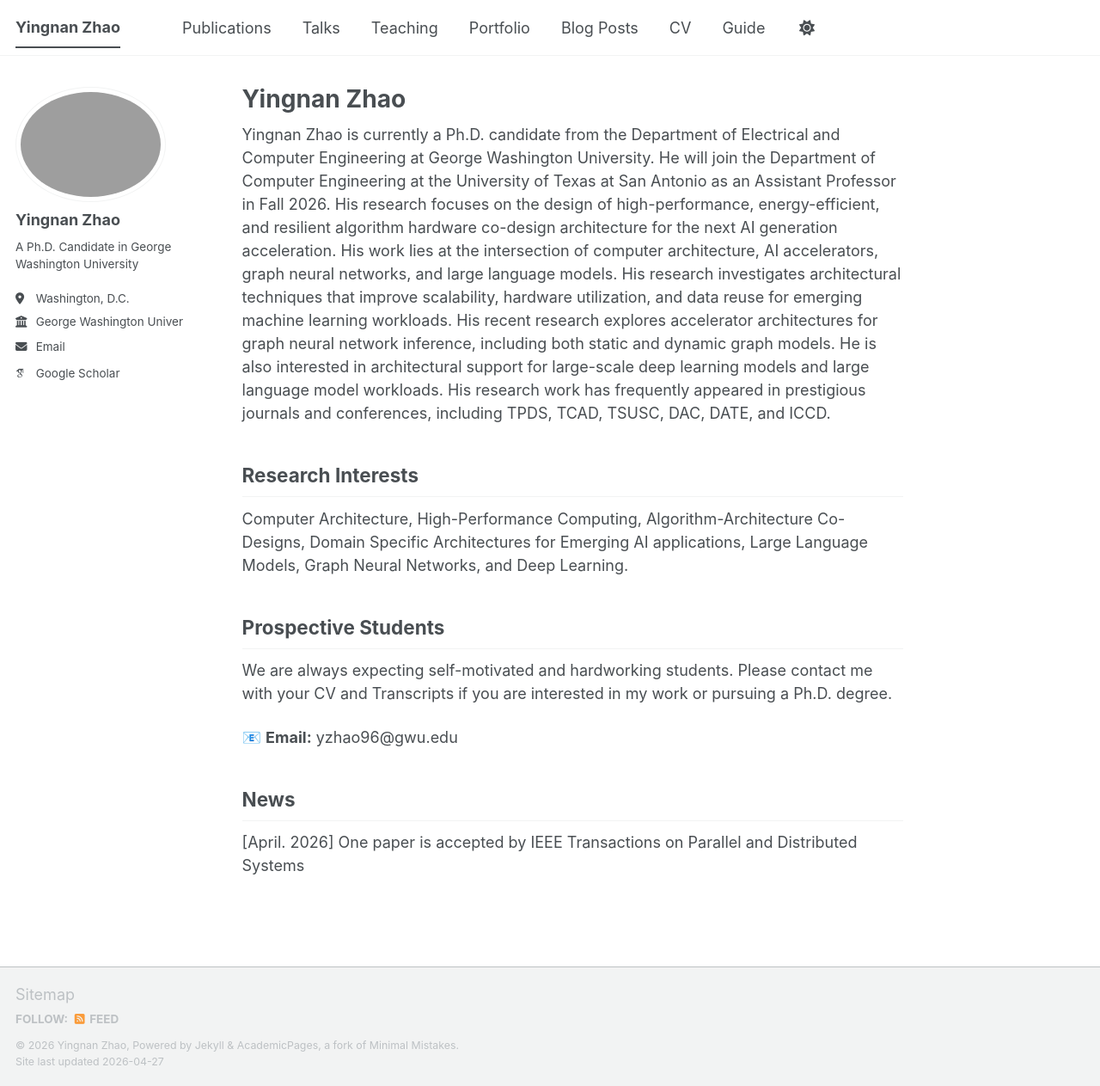
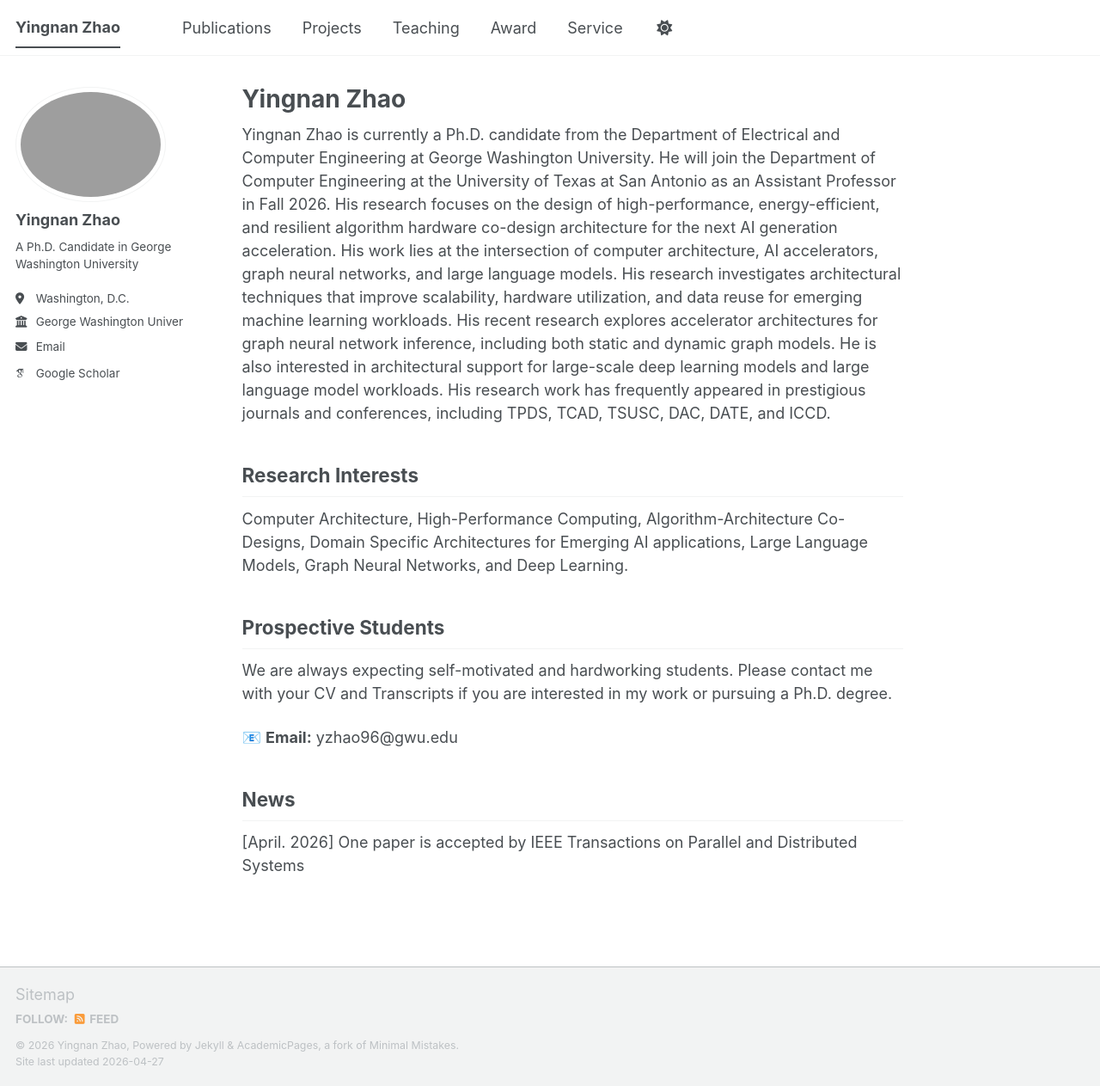
Before and after one commit to yingnan96/yingnan96.github.io, a Jekyll site: the page built from _pages/about.md, in a window 1280 px wide and 1263 px high. Shown: the whole window at 86% size. Built offline with Jekyll 4.4.1, drawn with Linux system fonts in a browser that asks for light colours; some web fonts are replaced; a script bundle is joined from its source files by our own code; library files that are not in the unit come from our copies.

Commit message:
Update navigation.yml

```diff
--- a/_data/navigation.yml
+++ b/_data/navigation.yml
@@ -11,23 +11,17 @@ main:
   - title: "Publications"
     url: /publications/
 
-  - title: "Talks"
+  - title: "Projects"
     url: /talks/
 
   - title: "Teaching"
     url: /teaching/
 
-  - title: "Portfolio"
+  - title: "Award"
     url: /portfolio/
 
-  - title: "Blog Posts"
+  - title: "Service"
     url: /year-archive/
 
-  - title: "CV"
-    url: /cv/
-
-  # - title: "CV"
-  #   url: /cv-json/
-
-  - title: "Guide"
-    url: /markdown/
+ # - title: "CV"
+ #   url: /cv/
```
